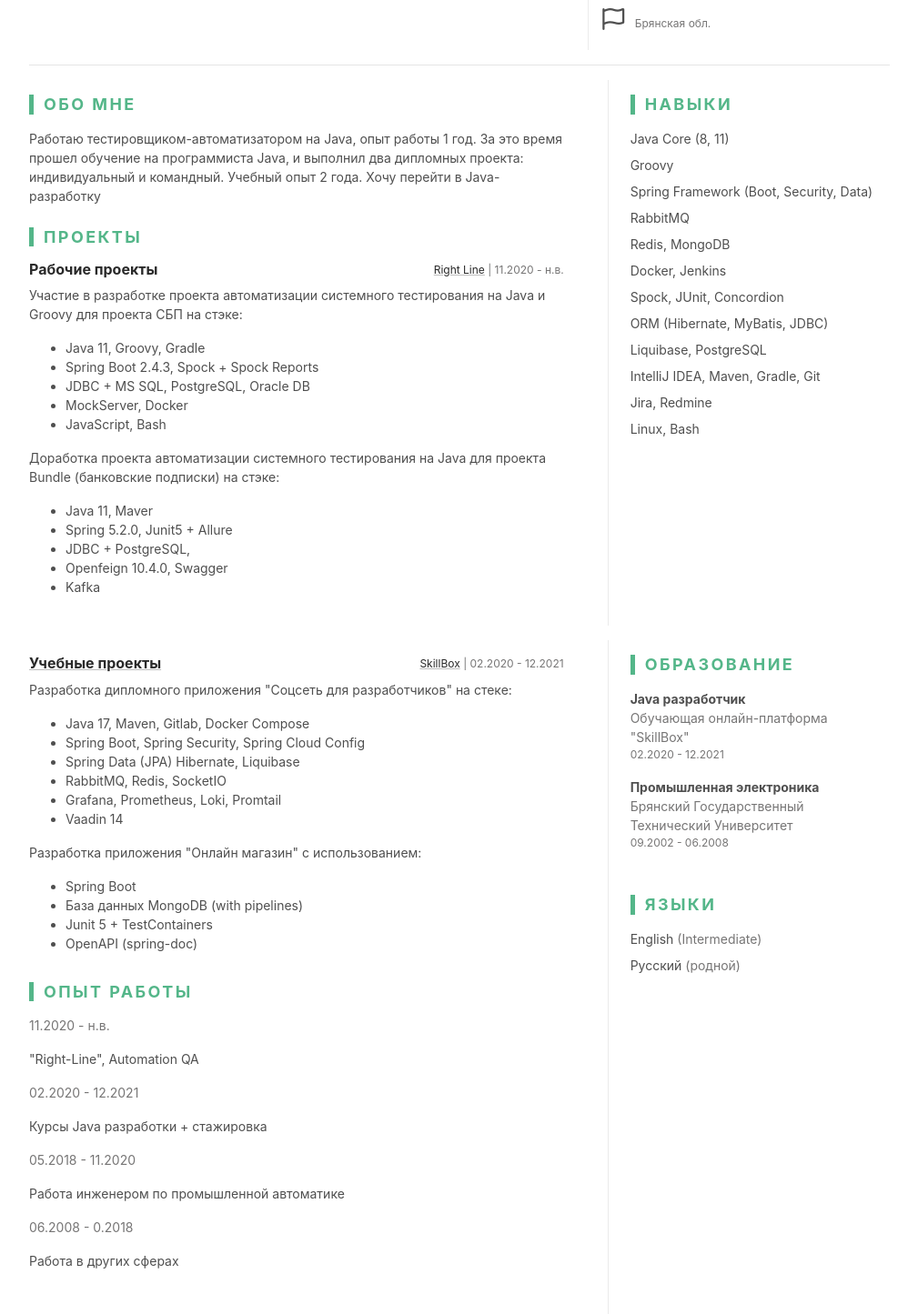
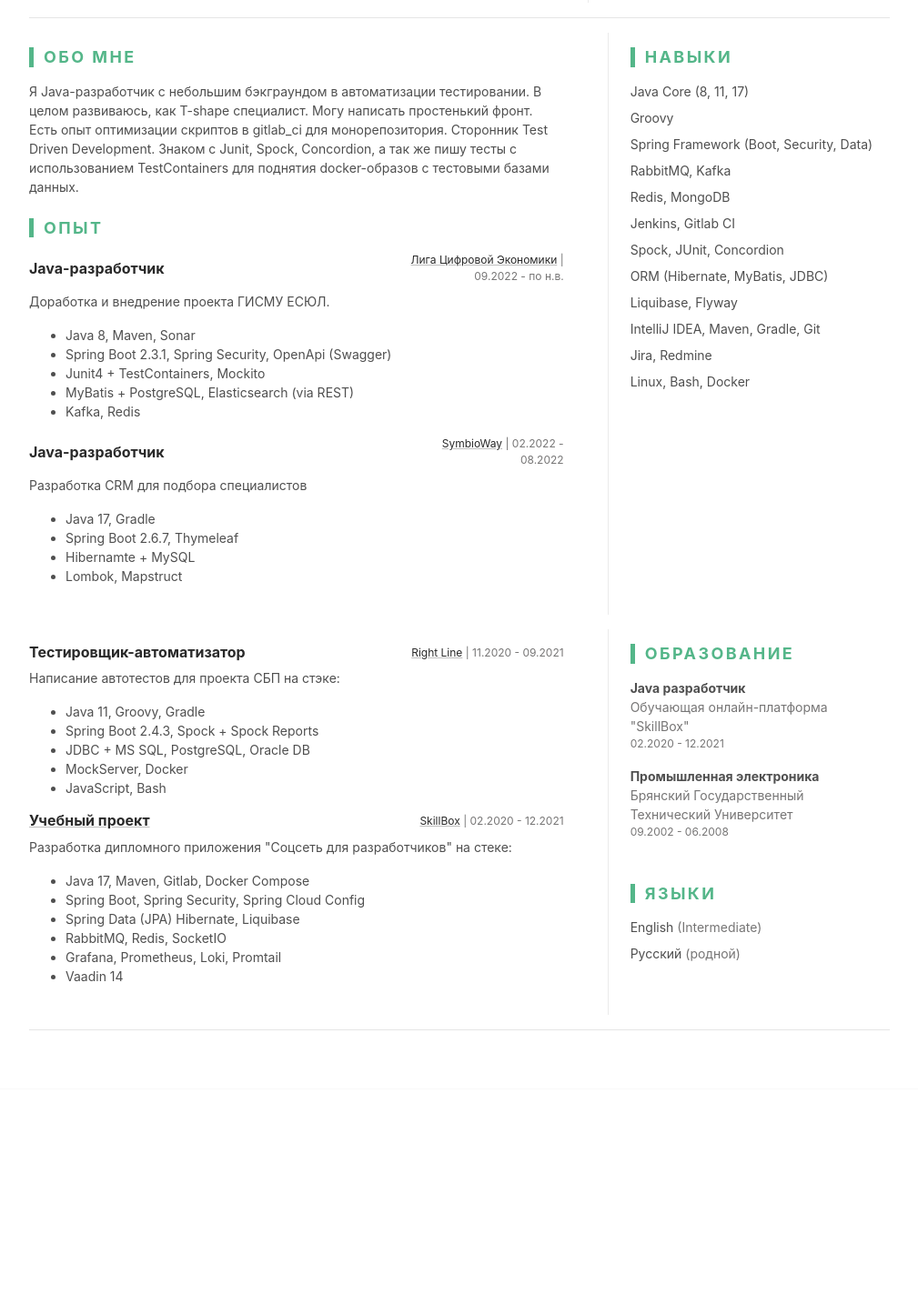
Before and after one commit to Folko85/about-me, a plain HTML site: page index.html in a window 1280 px wide. Shown: the part 408-1853 px from the top of the page at 91% size, without its empty margins (135-1144 px from the left). After the commit the page ends 1606 px from the top, so only its background shows below. Drawn offline with Linux system fonts and the light colour scheme.

Commit message:
Версия для Sense-group

```diff
--- a/index.html
+++ b/index.html
@@ -74,11 +74,11 @@
                                         <span class="d-lg-inline-block text-muted">Github</span>
                                     </a></li>
 
-                                    <li class="mb-4">
-                                        <a class="resume-link" href="https://www.google.com/maps/place/Погар/">
-                                            <span class="icon-common fa-2x mr-2"
-                                                  data-fa-transform="down-4">&#xf024;</span>
-                                            <span class="d-lg-inline-block text-muted">Брянская обл.</span></a></li>
+<!--                                    <li class="mb-4">-->
+<!--                                        <a class="resume-link" href="https://www.google.com/maps/place/Погар/">-->
+<!--                                            <span class="icon-common fa-2x mr-2"-->
+<!--                                                  data-fa-transform="down-4">&#xf024;</span>-->
+<!--                                            <span class="d-lg-inline-block text-muted">Брянская обл.</span></a></li>-->
 
                                 </ul>
                             </div><!--//resume-contact-->
@@ -92,49 +92,58 @@
                             <div class="resume-main col-12 col-lg-8 col-xl-8 pr-0 pr-lg-5">
                                 <section class="work-section py-3">
                                     <h3 class="text-uppercase resume-section-heading mb-4">Обо мне</h3>
-                                    <div class="item-content">Работаю тестировщиком-автоматизатором на Java, опыт работы
-                                        1 год.
-                                        За это время прошел обучение на программиста Java, и выполнил два дипломных
-                                        проекта:
-                                        индивидуальный и командный. Учебный опыт 2 года. Хочу перейти в
-                                        Java-разработку<br>
+                                    <div class="item-content">
+                                        Я Java-разработчик с небольшим бэкграундом в автоматизации тестировании. В целом
+                                        развиваюсь, как T-shape специалист. Могу написать простенький фронт. Есть опыт
+                                        оптимизации скриптов в gitlab_ci для монорепозитория. Сторонник Test Driven
+                                        Development. Знаком с Junit, Spock, Concordion, а так же пишу тесты с использованием
+                                        TestContainers для поднятия docker-образов с тестовыми базами данных.
+                                        <br>
                                     </div>
                                     <br>
-                                    <h3 class="text-uppercase resume-section-heading mb-4">Проекты</h3>
+                                    <h3 class="text-uppercase resume-section-heading mb-4">Опыт</h3>
                                     <div class="item mb-3">
                                         <div class="item-heading row align-items-center mb-2">
                                             <h4 class="item-title col-12 col-md-6 col-lg-8 mb-2 mb-md-0">
-                                                Рабочие проекты
+                                                Java-разработчик
                                             </h4>
                                             <div class="item-meta col-12 col-md-6 col-lg-4 text-muted text-left text-md-right">
                                                 <a class="theme-link"
-                                                   href="https://www.rtln.ru">Right Line</a> |
-                                                11.2020 - н.в.
+                                                   href="https://digitalleague.ru/">Лига Цифровой Экономики</a> |
+                                                09.2022 - по н.в.
                                             </div>
                                         </div>
                                         <div class="item-content">
-                                            <p> Участие в разработке проекта автоматизации системного тестирования на
-                                                Java и Groovy
-                                                для проекта СБП на стэке:
+                                            <p> Доработка и внедрение проекта ГИСМУ ЕСЮЛ.
                                             </p>
                                             <ul class="resume-list">
-                                                <li> Java 11, Groovy, Gradle</li>
-                                                <li> Spring Boot 2.4.3, Spock + Spock Reports</li>
-                                                <li> JDBC + MS SQL, PostgreSQL, Oracle DB</li>
-                                                <li> MockServer, Docker</li>
-                                                <li> JavaScript, Bash</li>
+                                                <li> Java 8, Maven, Sonar</li>
+                                                <li> Spring Boot 2.3.1, Spring Security, OpenApi (Swagger)</li>
+                                                <li> Junit4 + TestContainers, Mockito</li>
+                                                <li> MyBatis + PostgreSQL, Elasticsearch (via REST)</li>
+                                                <li> Kafka, Redis</li>
                                             </ul>
                                         </div>
+                                    </div>
+                                    <div class="item mb-3">
+                                        <div class="item-heading row align-items-center mb-2">
+                                            <h4 class="item-title col-12 col-md-6 col-lg-8 mb-2 mb-md-0">
+                                                Java-разработчик
+                                            </h4>
+                                            <div class="item-meta col-12 col-md-6 col-lg-4 text-muted text-left text-md-right">
+                                                <a class="theme-link"
+                                                   href="https://www.symbioway.ru">SymbioWay</a> |
+                                                02.2022 - 08.2022
+                                            </div>
+                                        </div>
                                         <div class="item-content">
-                                            <p> Доработка проекта автоматизации системного тестирования на Java
-                                                для проекта Bundle (банковские подписки) на стэке:
+                                            <p> Разработка CRM для подбора специалистов
                                             </p>
                                             <ul class="resume-list">
-                                                <li> Java 11, Maver</li>
-                                                <li> Spring 5.2.0, Junit5 + Allure</li>
-                                                <li> JDBC + PostgreSQL,</li>
-                                                <li> Openfeign 10.4.0, Swagger</li>
-                                                <li> Kafka</li>
+                                                <li> Java 17, Gradle</li>
+                                                <li> Spring Boot 2.6.7, Thymeleaf</li>
+                                                <li> Hibernamte + MySQL</li>
+                                                <li> Lombok, Mapstruct</li>
                                             </ul>
                                         </div>
                                     </div>
@@ -146,27 +155,27 @@
                                     <div class="item">
                                         <ul class="list-unstyled resume-skills-list">
                                             <ul class="list-unstyled resume-skills-list">
-                                                <li class="mb-2">Java Core (8, 11)</li>
+                                                <li class="mb-2">Java Core (8, 11, 17)</li>
                                                 <li class="mb-2">Groovy</li>
                                                 <li class="mb-2">Spring Framework (Boot, Security, Data)
                                                 </li>
-                                                <li class="mb-2">RabbitMQ
+                                                <li class="mb-2">RabbitMQ, Kafka
                                                 </li>
                                                 <li class="mb-2">Redis, MongoDB
                                                 </li>
-                                                <li class="mb-2">Docker, Jenkins
+                                                <li class="mb-2">Jenkins, Gitlab CI
                                                 </li>
                                                 <li class="mb-2">Spock, JUnit, Concordion
                                                 </li>
                                                 <li class="mb-2">ORM (Hibernate, MyBatis, JDBC)
                                                 </li>
-                                                <li class="mb-2">Liquibase, PostgreSQL
+                                                <li class="mb-2">Liquibase, Flyway
                                                 </li>
                                                 <li class="mb-2">IntelliJ IDEA, Maven, Gradle, Git
                                                 </li>
                                                 <li class="mb-2">Jira, Redmine
                                                 </li>
-                                                <li class="mb-2">Linux, Bash
+                                                <li class="mb-2">Linux, Bash, Docker
                                                 </li>
                                             </ul>
                                         </ul>
@@ -184,10 +193,32 @@
                                 <section class="work-section py-3">
                                     <div class="item mb-3">
                                         <div class="item-heading row align-items-center mb-2">
+                                            <h4 class="item-title col-12 col-md-6 col-lg-8 mb-2 mb-md-0">
+                                                Тестировщик-автоматизатор
+                                            </h4>
+                                            <div class="item-meta col-12 col-md-6 col-lg-4 text-muted text-left text-md-right">
+                                                <a class="theme-link"
+                                                   href="https://www.rtln.ru">Right Line</a> |
+                                                11.2020 - 09.2021
+                                            </div>
+                                        </div>
+                                        <div class="item-content">
+                                            <p> Написание автотестов для проекта СБП на стэке:
+                                            </p>
+                                            <ul class="resume-list">
+                                                <li> Java 11, Groovy, Gradle</li>
+                                                <li> Spring Boot 2.4.3, Spock + Spock Reports</li>
+                                                <li> JDBC + MS SQL, PostgreSQL, Oracle DB</li>
+                                                <li> MockServer, Docker</li>
+                                                <li> JavaScript, Bash</li>
+                                            </ul>
+                                        </div>
+                                    </div>
+                                    <div class="item mb-3">
+                                        <div class="item-heading row align-items-center mb-2">
                                             <h4 class="item-title col-12 col-md-6 col-lg-8 mb-2 mb-md-0"><a
                                                     class="theme-link"
-                                                    href="https://skillbox.ru">Учебные
-                                                проекты</a></h4>
+                                                    href="https://skillbox.ru">Учебный проект</a></h4>
                                             <div class="item-meta col-12 col-md-6 col-lg-4 text-muted text-left text-md-right">
                                                 <a class="theme-link" href="https://skillbox.ru">SkillBox</a> |
                                                 02.2020 - 12.2021
@@ -206,61 +237,7 @@
                                                 <li> Vaadin 14</li>
                                             </ul>
                                         </div>
-                                        <div class="item-content">
-                                            <p> Разработка приложения "Онлайн магазин" с использованием:
-                                            </p>
-                                            <ul class="resume-list">
-                                                <li> Spring Boot</li>
-                                                <li> База данных MongoDB (with pipelines)</li>
-                                                <li> Junit 5 + TestContainers</li>
-                                                <li> OpenAPI (spring-doc)</li>
-                                            </ul>
-                                        </div>
                                     </div>
-
-                                    <section class="project-section py-3">
-                                        <h3 class="text-uppercase resume-section-heading mb-4">Опыт работы</h3>
-                                        <div class="item mb-3">
-                                            <h4 class="item-title col-12 col-md-6 col-lg-8 mb-2 mb-md-0"></h4>
-                                            <div class="item-content text-muted text-left">
-                                                <p>11.2020 - н.в.</p>
-                                            </div>
-                                            <h4 class="item-title col-12 col-md-6 col-lg-8 mb-2 mb-md-0"></h4>
-                                            <div class="item-content">
-                                                <p>"Right-Line", Automation QA</p>
-                                            </div>
-                                        </div>
-                                        <div class="item mb-3">
-                                            <h4 class="item-title col-12 col-md-6 col-lg-8 mb-2 mb-md-0"></h4>
-                                            <div class="item-content text-muted text-left">
-                                                <p>02.2020 - 12.2021</p>
-                                            </div>
-                                            <h4 class="item-title col-12 col-md-6 col-lg-8 mb-2 mb-md-0"></h4>
-                                            <div class="item-content">
-                                                <p>Курсы Java разработки + стажировка</p>
-                                            </div>
-                                        </div>
-                                        <div class="item mb-3">
-                                            <h4 class="item-title col-12 col-md-6 col-lg-8 mb-2 mb-md-0"></h4>
-                                            <div class="item-content text-muted text-left">
-                                                <p>05.2018 - 11.2020</p>
-                                            </div>
-                                            <h4 class="item-title col-12 col-md-6 col-lg-8 mb-2 mb-md-0"></h4>
-                                            <div class="item-content">
-                                                <p>Работа инженером по промышленной автоматике</p>
-                                            </div>
-                                        </div>
-                                        <div class="item mb-3">
-                                            <h4 class="item-title col-12 col-md-6 col-lg-8 mb-2 mb-md-0"></h4>
-                                            <div class="item-content text-muted text-left">
-                                                <p>06.2008 - 0.2018</p>
-                                            </div>
-                                            <h4 class="item-title col-12 col-md-6 col-lg-8 mb-2 mb-md-0"></h4>
-                                            <div class="item-content">
-                                                <p>Работа в других сферах</p>
-                                            </div>
-                                        </div>
-                                    </section><!--//project-section-->
                                 </section>
                             </div><!--//resume-main-->
                             <aside class="resume-aside col-12 col-lg-4 col-xl-4 px-lg-4 pb-lg-4">
```
